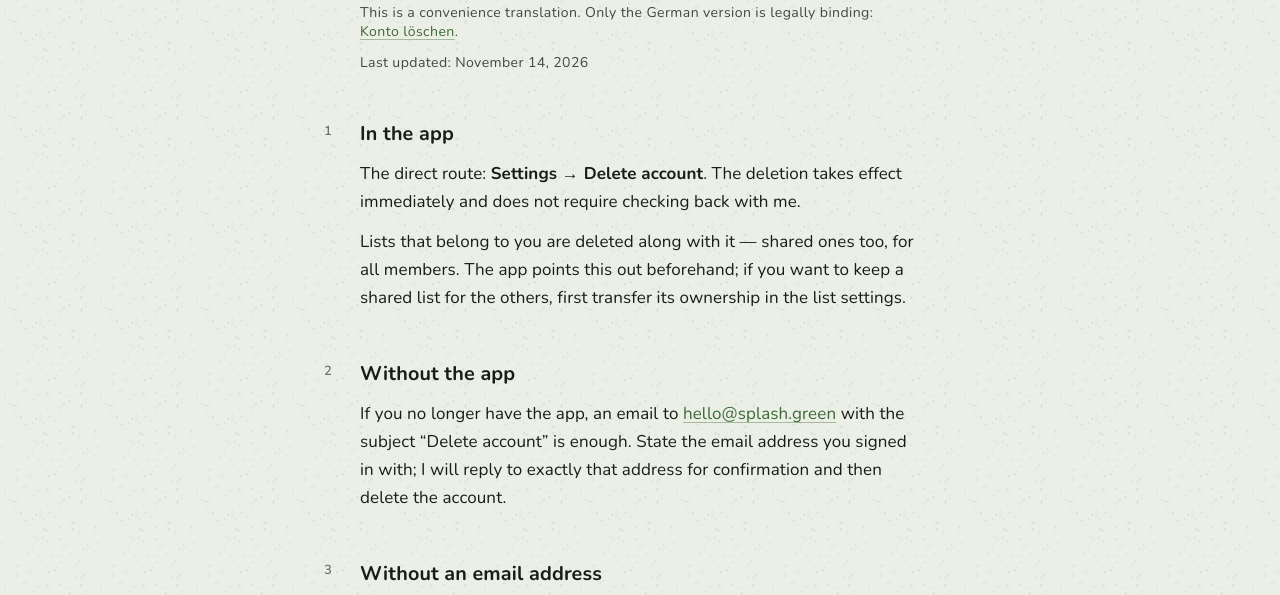
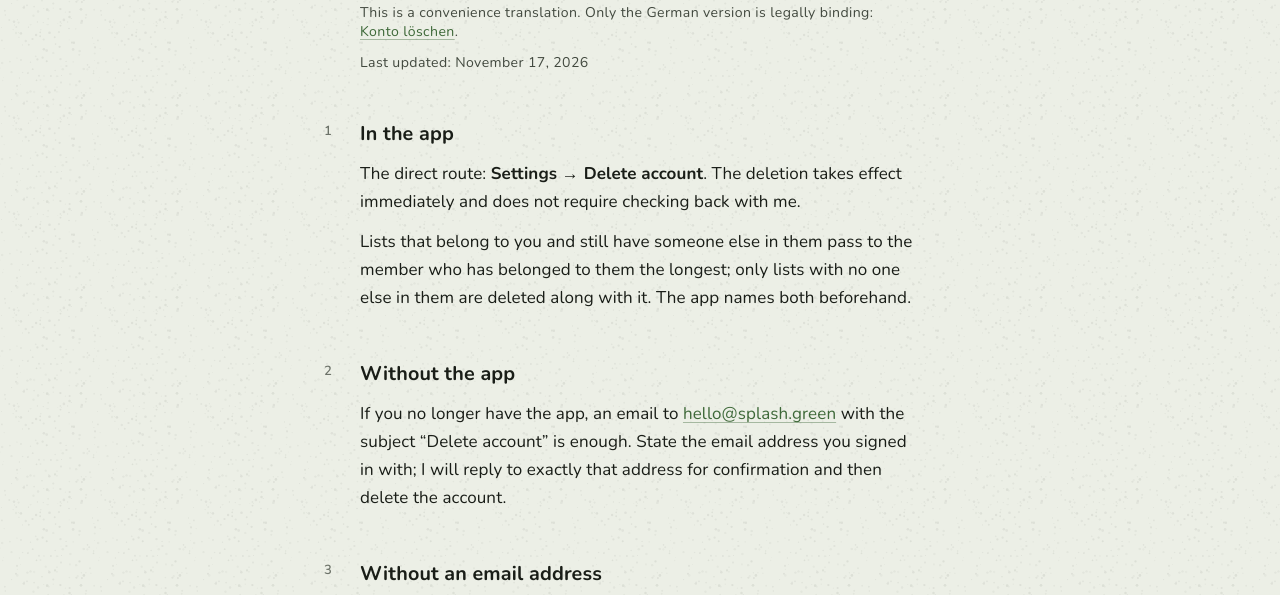
Before and after one commit to tobiang/decito-site, a plain HTML site: page en/account-deletion/index.html in a window 1280 px wide. Shown: the part 168-763 px from the top of the page. Drawn offline with Linux system fonts and the light colour scheme.

Commit message:
fix(account): a departing owner's shared lists pass on, and every text says so
Since ADR-0461 an owned list with anyone else in it goes to its
longest-standing member when the owner deletes their account; only lists
with nobody else are deleted. The delete confirmation still named every
owned list as „dauerhaft gelöscht … für alle Mitglieder", and the
account-deletion page and the store listings promised the same.

The confirmation now names the lists that go and, apart, the shared ones
that pass on; until it knows who else is in a list it over-warns rather
than under. The web page and the store listings say what happens.

Co-Authored-By: Claude Opus 5.5 <noreply@anthropic.com>

```diff
--- a/en/account-deletion/index.html
+++ b/en/account-deletion/index.html
@@ -23,7 +23,7 @@
           >Konto löschen</a
         >.
       </p>
-      <p class="meta">Last updated: November 14, 2026</p>
+      <p class="meta">Last updated: November 17, 2026</p>
 
       <div class="doc">
         <h2>In the app</h2>
@@ -33,10 +33,10 @@
           with me.
         </p>
         <p>
-          Lists that belong to you are deleted along with it — shared ones too,
-          for all members. The app points this out beforehand; if you want to
-          keep a shared list for the others, first transfer its ownership in the
-          list settings.
+          Lists that belong to you and still have someone else in them pass to
+          the member who has belonged to them the longest; only lists with no
+          one else in them are deleted along with it. The app names both
+          beforehand.
         </p>
 
         <h2>Without the app</h2>
```
Also changed, not shown: de/account-deletion/index.html (+4 -5 lines).
